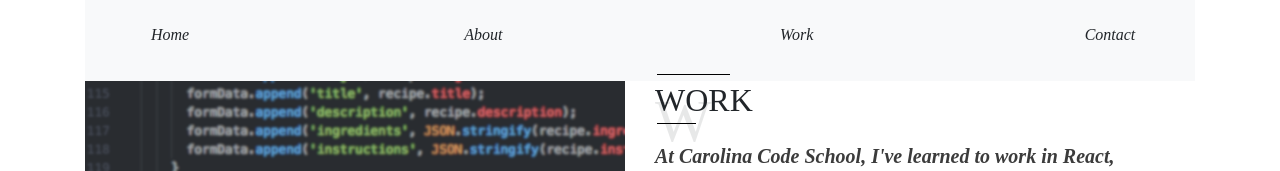
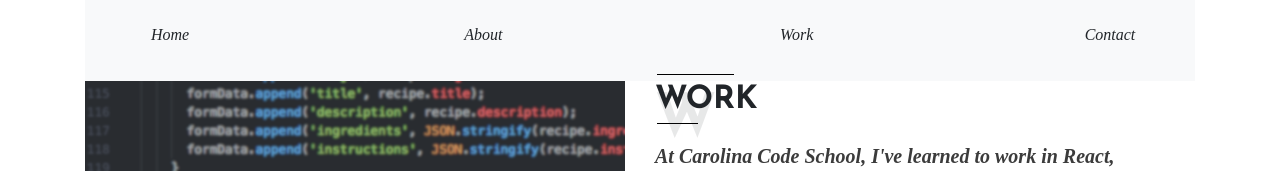
Before and after one commit to ramonaspence/portfolio-v2, a React (Create React App) app: page /work in a window 1280 px wide. Shown: the top 171 px of the page. Built offline with nearby package versions, Linux system fonts and the light colour scheme.

Commit message:
adding google fonts

```diff
--- a/public/index.html
+++ b/public/index.html
@@ -3,6 +3,9 @@
   <head>
     <meta charset="utf-8" />
     <link rel="stylesheet" href="https://stackpath.bootstrapcdn.com/bootstrap/4.3.1/css/bootstrap.min.css" integrity="sha384-ggOyR0iXCbMQv3Xipma34MD+dH/1fQ784/j6cY/iJTQUOhcWr7x9JvoRxT2MZw1T" crossorigin="anonymous">    <link rel="stylesheet" href="https://stackpath.bootstrapcdn.com/font-awesome/4.7.0/css/font-awesome.min.css" />
+    <link href="https://fonts.googleapis.com/css?family=Open+Sans:400,400i,600,700,700i" rel="stylesheet">
+    <link href="https://fonts.googleapis.com/css?family=Crimson+Text:400,700,700i|Josefin+Sans:700" rel="stylesheet">
+
     <link rel="icon" href="%PUBLIC_URL%/favicon.ico" />
     <meta name="viewport" content="width=device-width, initial-scale=1" />
     <meta name="theme-color" content="#000000" />
--- a/src/App.css
+++ b/src/App.css
@@ -1,6 +1,6 @@
+
 * {
 	box-sizing: border-box;
-
 }
 
 body{
--- a/src/components/work.js
+++ b/src/components/work.js
@@ -1,7 +1,5 @@
 import React, {Component} from 'react';
 import '../App.css';
-
-import popper from 'popper.js'
 
 import Nav from './nav.js';
 import code3 from '../images/code3.png'
--- /dev/null
+++ b/src/fonts.css
@@ -0,0 +1,2 @@
+@import url('https://fonts.googleapis.com/css?family=Open+Sans:400,400i,600,700,700i');
+@import url('https://fonts.googleapis.com/css?family=Crimson+Text:400,700,700i|Josefin+Sans:700');
--- a/src/index.js
+++ b/src/index.js
@@ -3,7 +3,7 @@ import ReactDOM from 'react-dom';
 import './index.css';
 import App from './App';
 import * as serviceWorker from './serviceWorker';
-
+import './fonts.css'
 
 ReactDOM.render(
   <React.StrictMode>
```
